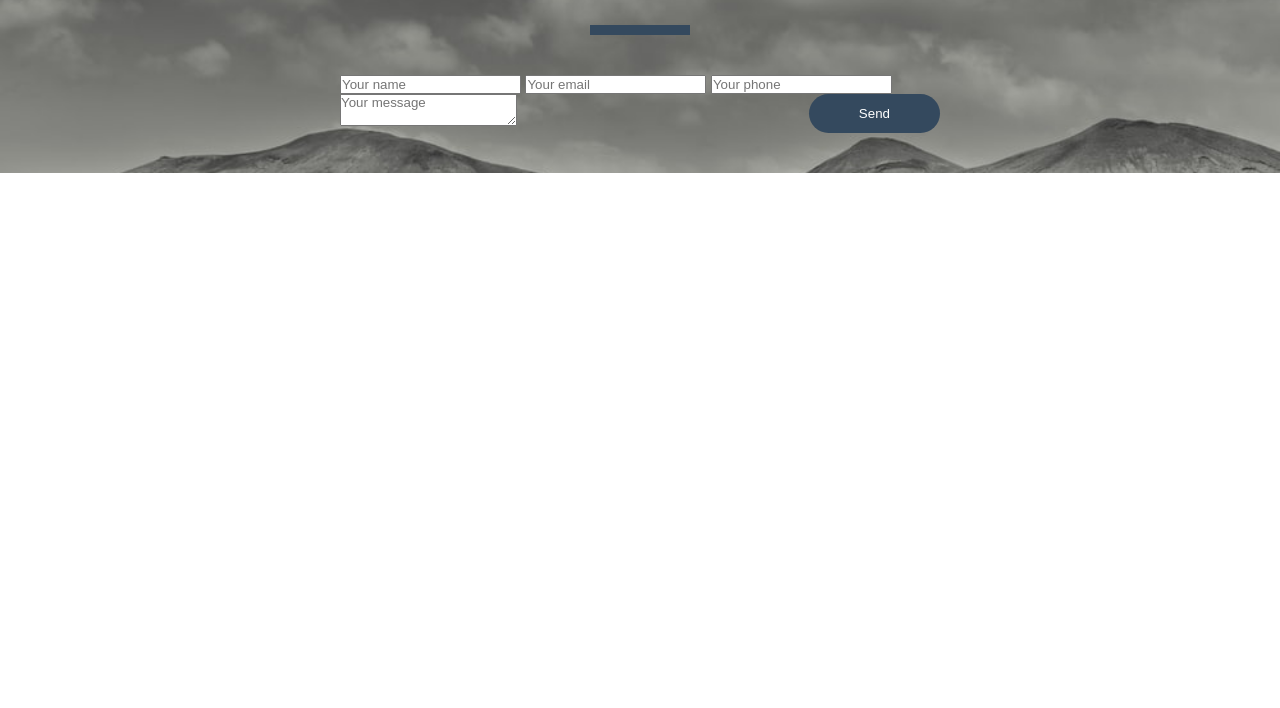
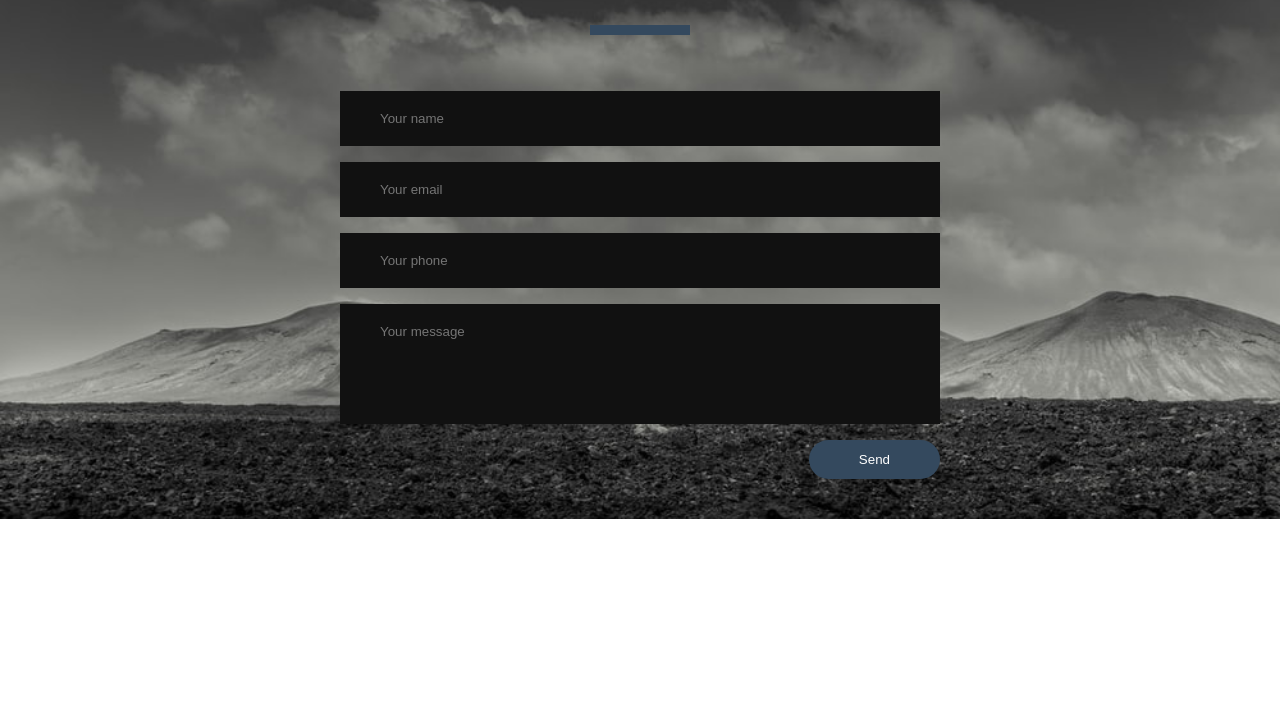
Before and after one commit to Exeryze/formsubmit, a plain HTML site: page index.html in a window 1280 px wide. Shown: the part 92-800 px from the top of the page. Drawn offline with Linux system fonts and the light colour scheme.

Commit message:
Update index.html

```diff
--- a/index.html
+++ b/index.html
@@ -13,10 +13,10 @@
   <h1>Contact Us</h1>
   <div class="border"></div>
   <form class="contact-form" action="https://formsubmit.co/fd01608ac4dc5e22fc93b1ef6b32f545" method="post">
-    <input type="text" class="form-control" name="name" placeholder="Your name">
-    <input type="email" class="form-control" name="email" placeholder="Your email">
-    <input type="text" class="form-control" name="phone" placeholder="Your phone">
-    <textarea class="form-control" name="text" placeholder="Your message"></textarea>
+    <input type="text" class="contact-form-text" placeholder="Your name">
+    <input type="email" class="contact-form-text" placeholder="Your email">
+    <input type="text" class="contact-form-text" placeholder="Your phone">
+    <textarea class="contact-form-text" placeholder="Your message"></textarea>
     <input type="submit" class="contact-form-btn" value="Send">
   </form>
 </div>
```
